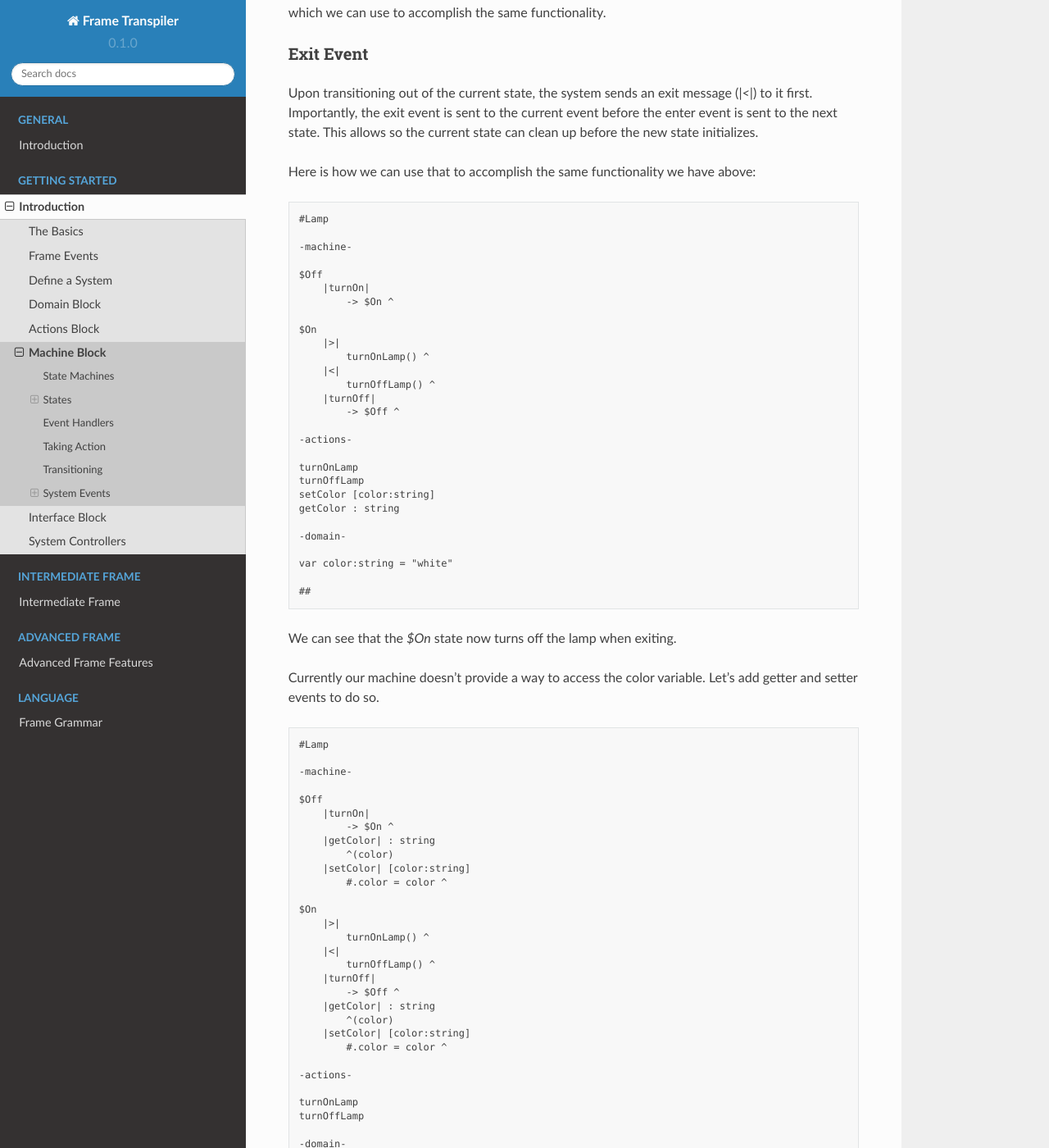
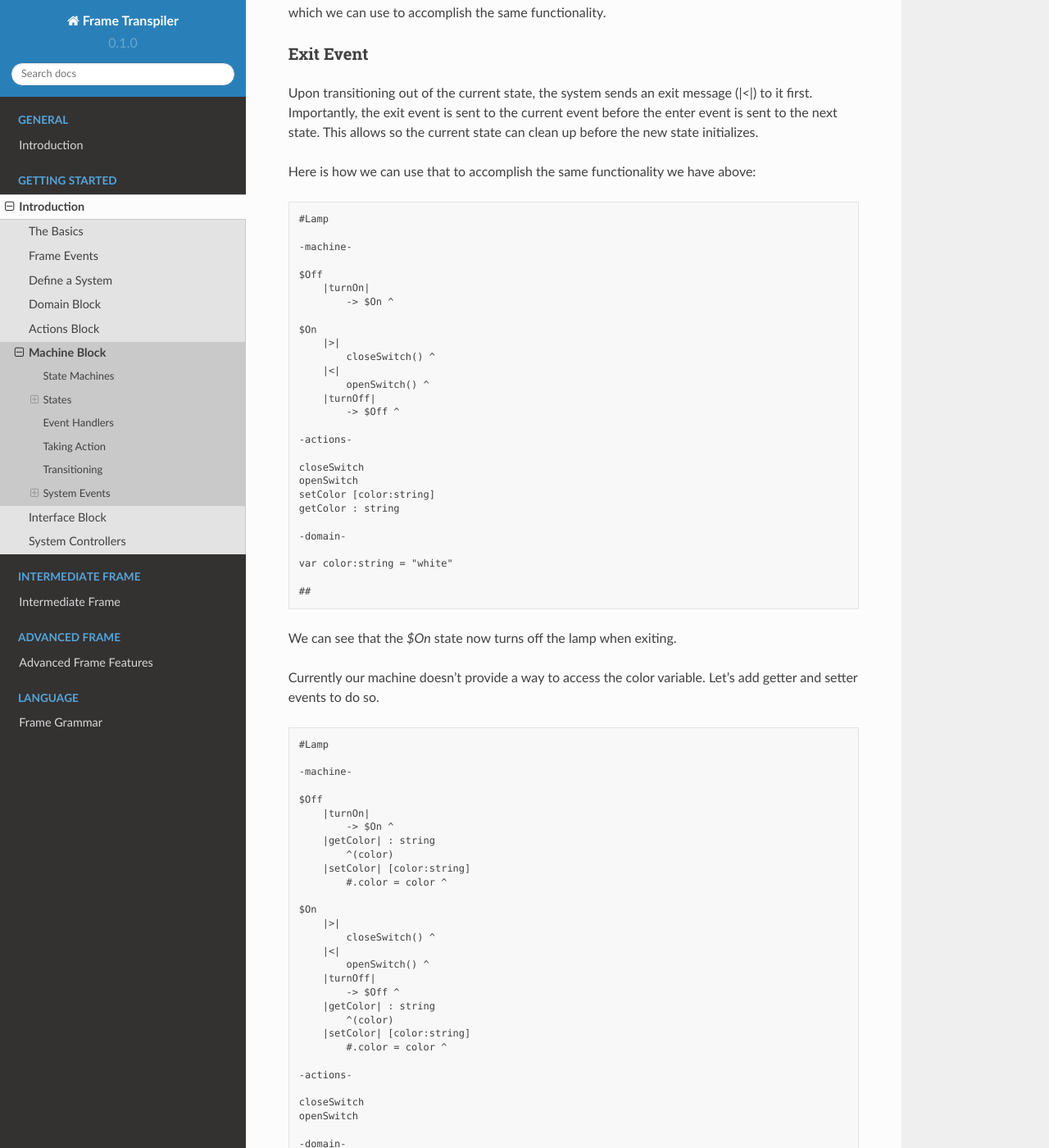
Before and after one commit to frame-lang/frame_transpiler, a Sphinx documentation site: the page built from docs/source/getting_started/introduction/machine_block.rst, in a window 1280 px wide and 1400 px high, scrolled down 3900 px. Shown: the whole window at 82% size. Built offline with Sphinx 7.4.7 and the Read the Docs theme 2.0.0, drawn with Linux system fonts in a browser that asks for light colours; pages that are not in the unit, such as notebooks, are missing from menus; some of the changed text lies outside the part shown.

Commit message:
State machine section

```diff
--- a/docs/source/getting_started/introduction/actions_block.rst
+++ b/docs/source/getting_started/introduction/actions_block.rst
@@ -56,8 +56,8 @@ For our Lamp, we simply need two actions to drive the switch:
 
       -actions-
 
-      turnOnLamp
-      turnOffLamp
+      closeSwitch
+      openSwitch
 
       -domain-
 
--- a/docs/source/getting_started/introduction/machine_block.rst
+++ b/docs/source/getting_started/introduction/machine_block.rst
@@ -166,13 +166,13 @@ off.
 
     $Off
         |>|
-            turnOffLamp() ^
+            openSwitch() ^
         |turnOn|
             -> $On ^
 
     $On
         |>|
-            turnOnLamp() ^
+            closeSwitch() ^
         |turnOff|
             -> $Off ^
     ##
@@ -201,16 +201,16 @@ Here is how we can use that to accomplish the same functionality we have above:
 
     $On
         |>|
-            turnOnLamp() ^
+            closeSwitch() ^
         |<|
-            turnOffLamp() ^
+            openSwitch() ^
         |turnOff|
             -> $Off ^
 
     -actions-
 
-    turnOnLamp
-    turnOffLamp
+    closeSwitch
+    openSwitch
     setColor [color:string]
     getColor : string
 
@@ -241,9 +241,9 @@ Let's add getter and setter events to do so.
 
     $On
         |>|
-            turnOnLamp() ^
+            closeSwitch() ^
         |<|
-            turnOffLamp() ^
+            openSwitch() ^
         |turnOff|
             -> $Off ^
         |getColor| : string
@@ -253,8 +253,8 @@ Let's add getter and setter events to do so.
 
     -actions-
 
-    turnOnLamp
-    turnOffLamp
+    closeSwitch
+    openSwitch
 
     -domain-
 
```
Also changed, not shown: docs/source/advanced_frame/simple_machines.rst (+124 -30 lines).
